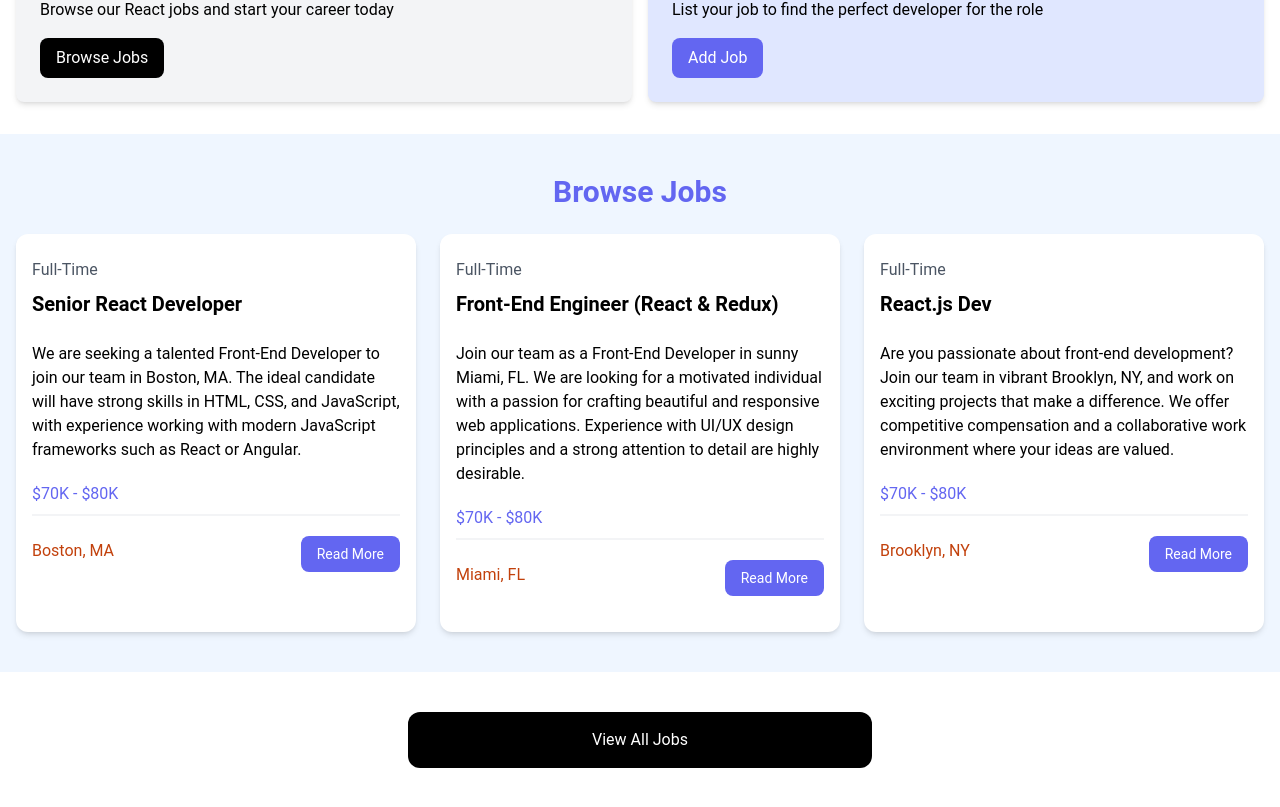
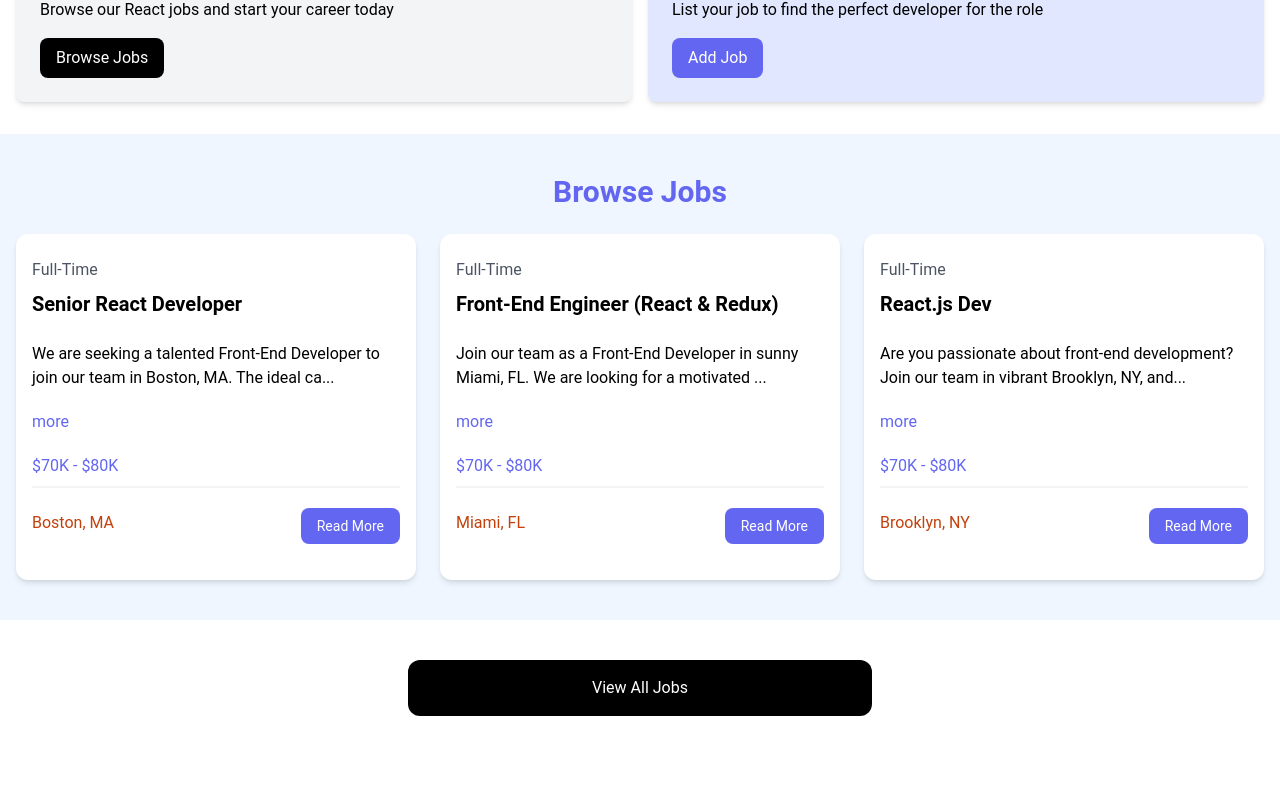
Before and after one commit to TheVideoGabe/react_Practice, a React (Vite) app in the folder react-practice/: page / in a window 1280 px wide. Shown: the part 475-1282 px from the top of the page. After the commit the page ends 1231 px from the top, so only its background shows below. Built offline with nearby package versions, Linux system fonts and the light colour scheme.

Commit message:
Added show more/less state to the job listing descriptions

```diff
--- a/react-practice/src/App.jsx
+++ b/react-practice/src/App.jsx
@@ -2,6 +2,7 @@
 import Hero from "./components/Hero"
 import Homecards from "./components/Homecards"
 import JobListings from "./components/JobListings";
+import ViewAllJobs from "./components/ViewAllJobs";
 
 const App = () => {
   return (
@@ -11,15 +12,7 @@
     <Hero />
     <Homecards />
     <JobListings />
-
-
-    <section className="m-auto max-w-lg my-10 px-6">
-      <a
-        href="jobs.html"
-        className="block bg-black text-white text-center py-4 px-6 rounded-xl hover:bg-gray-700"
-        >View All Jobs</a
-      >
-    </section>
+    <ViewAllJobs />
   </>
   )
 };
--- a/react-practice/src/components/JobListing.jsx
+++ b/react-practice/src/components/JobListing.jsx
@@ -1,7 +1,15 @@
+import { useState } from "react"
 
 
 const JobListing = ({ job }) => {
-  return (
+  const [showFullDescription, setShowFullDescription] = useState(false)
+
+  let description = job.description;
+
+  if (!showFullDescription) {
+    description = description.substring(0,90) + '...';
+  }
+    return (
     <div className="bg-white rounded-xl shadow-md relative">
             <div className="p-4">
               <div className="mb-6">
@@ -10,8 +18,12 @@
               </div>
 
               <div className="mb-5">
-                {job.description}
+                {description}
               </div>
+
+                <button onClick={() => setShowFullDescription((prevState) => !prevState)} className="text-indigo-500 mb-5 hover:text-indigo-600}">
+                    { showFullDescription ? 'less' : 'more'}
+                </button>
 
               <h3 className="text-indigo-500 mb-2">{job.salary}</h3>
 
--- /dev/null
+++ b/react-practice/src/components/ViewAllJobs.jsx
@@ -0,0 +1,15 @@
+
+
+const ViewAllJobs = () => {
+  return (
+    <section className="m-auto max-w-lg my-10 px-6">
+      <a
+        href="/jobs"
+        className="block bg-black text-white text-center py-4 px-6 rounded-xl hover:bg-gray-700"
+        >View All Jobs</a
+      >
+    </section>
+  )
+}
+
+export default ViewAllJobs
```
